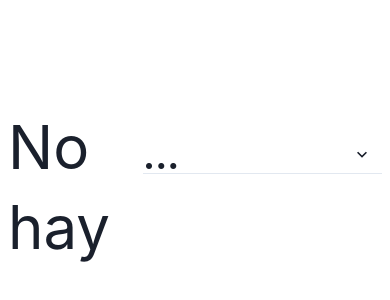
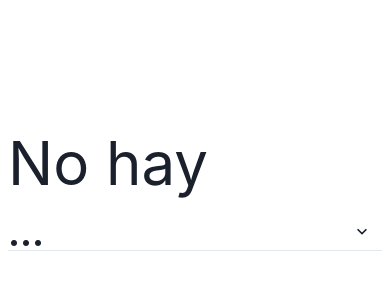
Before and after one commit to Belco90/no-hay, a Next.js app: page / in a window 390 px wide. Shown: the part 210-510 px from the top of the page. Built offline with nearby package versions, Linux system fonts and the light colour scheme.

Commit message:
improve mobile layout

```diff
--- a/src/pages/index.tsx
+++ b/src/pages/index.tsx
@@ -2,7 +2,7 @@ import type { ChangeEvent } from 'react'
 import { useState } from 'react'
 import type { NextPage } from 'next'
 import Head from 'next/head'
-import { Box, Container, Heading, HStack, VStack } from '@chakra-ui/react'
+import { Box, Container, Heading, Stack, VStack } from '@chakra-ui/react'
 import { useQuery } from 'react-query'
 
 import type { MainTopic } from '~/models'
@@ -45,7 +45,12 @@ const Home: NextPage = () => {
       </Head>
 
       <Box as="main">
-        <HStack width="full" justifyContent="start" alignItems="baseline">
+        <Stack
+          direction={['column', 'row']}
+          width="full"
+          justifyContent="start"
+          alignItems="baseline"
+        >
           <Heading
             as="label"
             fontSize="6xl"
@@ -55,7 +60,7 @@ const Home: NextPage = () => {
             No hay
           </Heading>
           <TopicSelect id="topic-select" onChange={handleTopicChange} />
-        </HStack>
+        </Stack>
 
         <Box marginBottom="12" />
 
```
